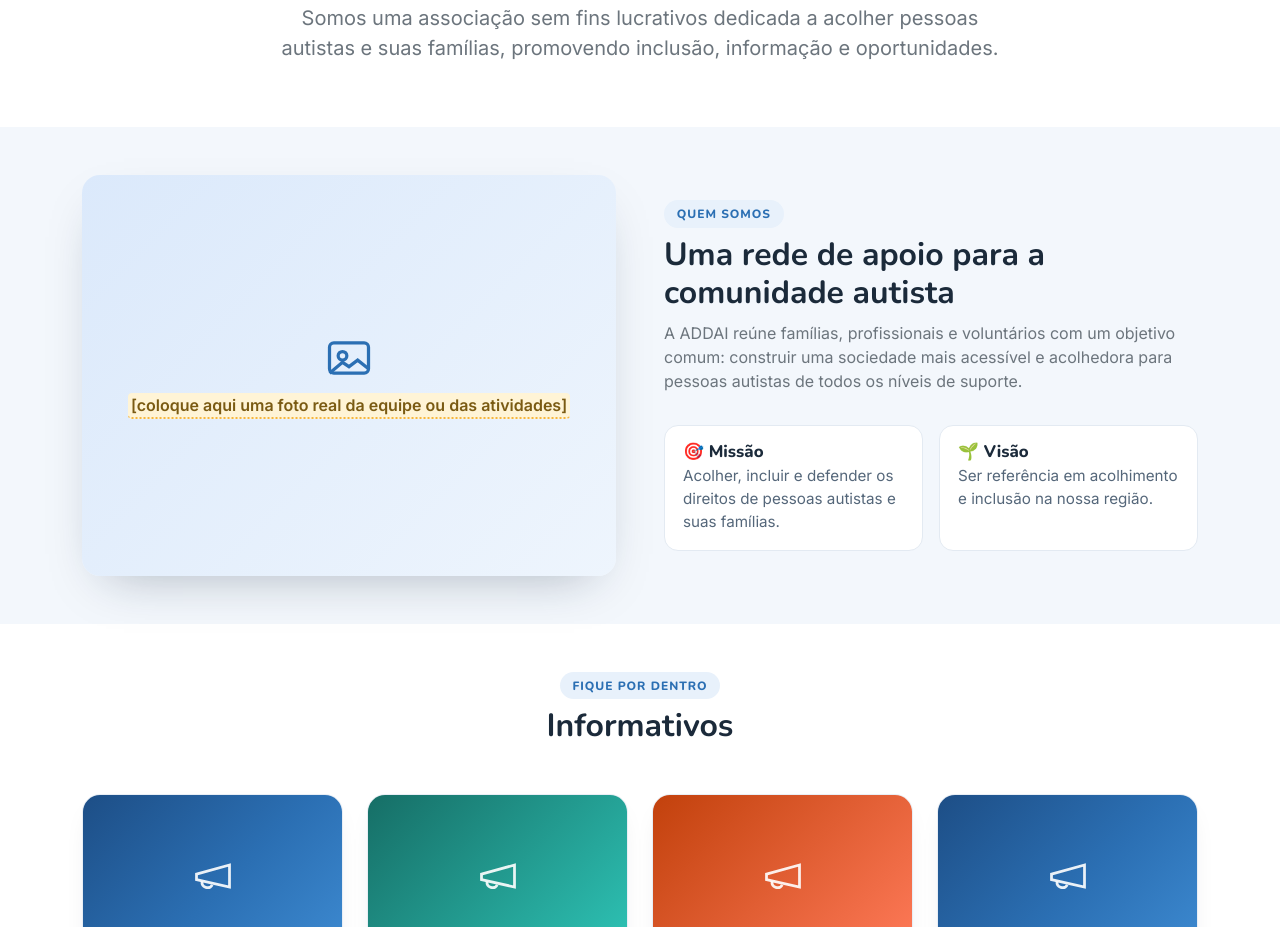
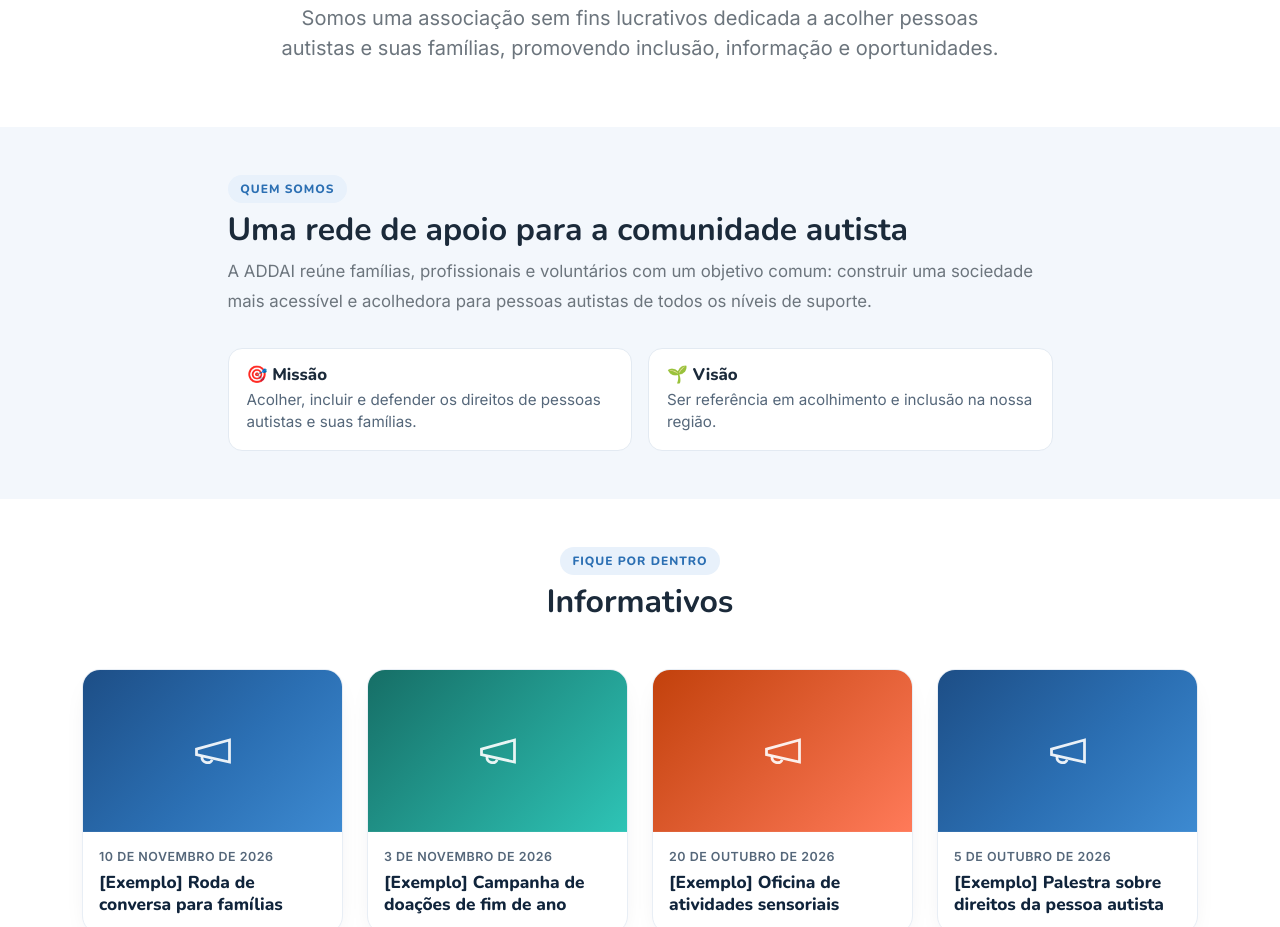
Before and after one commit to Gustavo-Cardoso/site-addai, a plain HTML site: page index.html in a window 1280 px wide. Shown: the part 794-1721 px from the top of the page. Drawn offline with nearby package versions, Linux system fonts and the light colour scheme.

Commit message:
Quem somos editável: missão, visão, valores e foto

```diff
--- a/css/estilo.css
+++ b/css/estilo.css
@@ -58,6 +58,7 @@ h1,h2,h3,h4,.logo-text{font-family:'Nunito',system-ui,sans-serif}
 .mini-card{background:#fff;border:1px solid #e3eaf2;border-radius:14px;padding:16px 18px;height:100%}
 .mini-card h3{font-size:1.05rem;font-weight:800;margin-bottom:.2rem}
 .mini-card p{margin:0;color:#55677a;font-size:.95rem}
+.mini-card ul{margin:0;padding-left:1.1rem;color:#55677a;font-size:.95rem}
 
 /* cards pilares */
 .card{border:1px solid #e8eef5;border-radius:18px;box-shadow:0 10px 30px -16px rgba(16,36,59,.18)}
--- a/index.html
+++ b/index.html
@@ -89,21 +89,15 @@
 <!-- ===== Quem somos ===== -->
 <section id="sobre" class="py-5 secao-clara secao-alterna">
   <div class="container">
-    <div class="row align-items-center g-4 g-lg-5">
-      <div class="col-lg-6">
-        <div class="foto-ph" role="img" aria-label="Espaço para foto da ADDAI">
-          <svg width="52" height="52" viewBox="0 0 24 24" fill="none" stroke="currentColor" stroke-width="1.5"><rect x="3" y="5" width="18" height="14" rx="2"/><circle cx="9" cy="11" r="2"/><path d="m21 17-5-4-4 3-3-2-6 5"/></svg>
-          <span class="ph">[coloque aqui uma foto real da equipe ou das atividades]</span>
-        </div>
+    <div class="row align-items-center g-4 g-lg-5 justify-content-center">
+      <div class="col-lg-6 d-none" id="sobreFotoCol">
+        <img id="sobreFoto" class="img-extra" alt="">
       </div>
-      <div class="col-lg-6">
+      <div class="col-lg-9" id="sobreTextoCol">
         <span class="eyebrow">Quem somos</span>
         <h2 class="fw-bold mt-2" data-key="sobreTitulo">Uma rede de apoio para a comunidade autista</h2>
-        <p class="text-secondary" data-key="sobreTexto">A ADDAI reúne famílias, profissionais e voluntários com um objetivo comum: construir uma sociedade mais acessível e acolhedora para pessoas autistas de todos os níveis de suporte.</p>
-        <div class="row g-3 mt-2">
-          <div class="col-sm-6"><div class="mini-card"><h3>🎯 Missão</h3><p>Acolher, incluir e defender os direitos de pessoas autistas e suas famílias.</p></div></div>
-          <div class="col-sm-6"><div class="mini-card"><h3>🌱 Visão</h3><p>Ser referência em acolhimento e inclusão na nossa região.</p></div></div>
-        </div>
+        <div class="text-secondary texto-extra" id="sobreTexto"></div>
+        <div class="row g-3 mt-2" id="mvvGrid"><!-- missão, visão e valores via painel --></div>
       </div>
     </div>
   </div>
--- a/js/app.js
+++ b/js/app.js
@@ -99,6 +99,41 @@
     }
   }
 
+  /* ---------- Quem somos ---------- */
+  function montarSobre(c) {
+    var tx = c.textos;
+    var temFoto = !!tx.sobreImg;
+    $('sobreFotoCol').classList.toggle('d-none', !temFoto);
+    $('sobreTextoCol').className = temFoto ? 'col-lg-6' : 'col-lg-9';
+    var foto = $('sobreFoto');
+    if (temFoto) { foto.src = tx.sobreImg; foto.alt = tx.sobreImgAlt || ''; } else { foto.removeAttribute('src'); }
+
+    Informativos.textoParaDom(tx.sobreTexto, $('sobreTexto'));
+
+    var cartoes = [['🎯 Missão', tx.missao, false], ['🌱 Visão', tx.visao, false], ['💙 Valores', tx.valores, true]]
+      .filter(function (x) { return String(x[1] || '').trim(); });
+    var grade = $('mvvGrid');
+    grade.innerHTML = '';
+    cartoes.forEach(function (x, i) {
+      var classe = cartoes.length === 1 ? 'col-12'
+        : cartoes.length === 2 ? 'col-sm-6'
+        : (temFoto ? (i === 2 ? 'col-12' : 'col-sm-6') : 'col-md-4');
+      var col = document.createElement('div'); col.className = classe;
+      var card = document.createElement('div'); card.className = 'mini-card';
+      var h = document.createElement('h3'); h.textContent = x[0]; card.appendChild(h);
+      var linhas = String(x[1]).split('\n').map(function (l) { return l.replace(/^[-•*]\s*/, '').trim(); }).filter(Boolean);
+      if (x[2] && linhas.length > 1) {          // valores: um por linha vira lista
+        var ul = document.createElement('ul');
+        linhas.forEach(function (l) { var li = document.createElement('li'); li.textContent = l; ul.appendChild(li); });
+        card.appendChild(ul);
+      } else {
+        var p = document.createElement('p'); p.textContent = linhas.join(' '); card.appendChild(p);
+      }
+      col.appendChild(card); grade.appendChild(col);
+    });
+    grade.classList.toggle('d-none', !cartoes.length);
+  }
+
   /* ---------- seções personalizadas (criadas no painel) ---------- */
   function montarExtras(c) {
     document.querySelectorAll('section[data-extra-secao]').forEach(function (s) { s.remove(); });
@@ -168,6 +203,7 @@
       ADDAI.aplicarTextos(c);
       montarCarrossel(c);
       Informativos.mostrarDestaques(c);
+      montarSobre(c);
       montarExtras(c);
       ADDAI.aplicarSecoes(c);
     });
--- a/js/conteudo-padrao.js
+++ b/js/conteudo-padrao.js
@@ -50,6 +50,11 @@ var ADDAI = (function () {
       bemvindoTexto: 'Somos uma associação sem fins lucrativos dedicada a acolher pessoas autistas e suas famílias, promovendo inclusão, informação e oportunidades.',
       sobreTitulo: 'Uma rede de apoio para a comunidade autista',
       sobreTexto: 'A ADDAI reúne famílias, profissionais e voluntários com um objetivo comum: construir uma sociedade mais acessível e acolhedora para pessoas autistas de todos os níveis de suporte.',
+      missao: 'Acolher, incluir e defender os direitos de pessoas autistas e suas famílias.',
+      visao: 'Ser referência em acolhimento e inclusão na nossa região.',
+      valores: '',           // um valor por linha; vazio = o cartão não aparece
+      sobreImg: '',          // foto de "Quem somos"; vazio = sem foto
+      sobreImgAlt: '',
       chamadaDoacao: 'Como você pode ajudar',
       // dados da associação (vazio = o site mostra o marcador amarelo)
       telefone: '',
```
Also changed, not shown: js/painel.js (+20 -1 lines), painel.html (+20 -2 lines).
